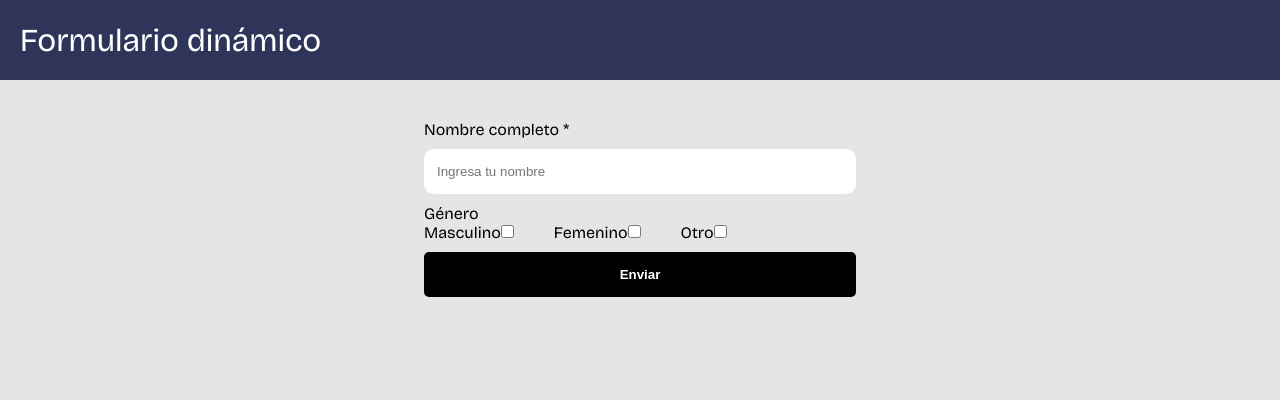
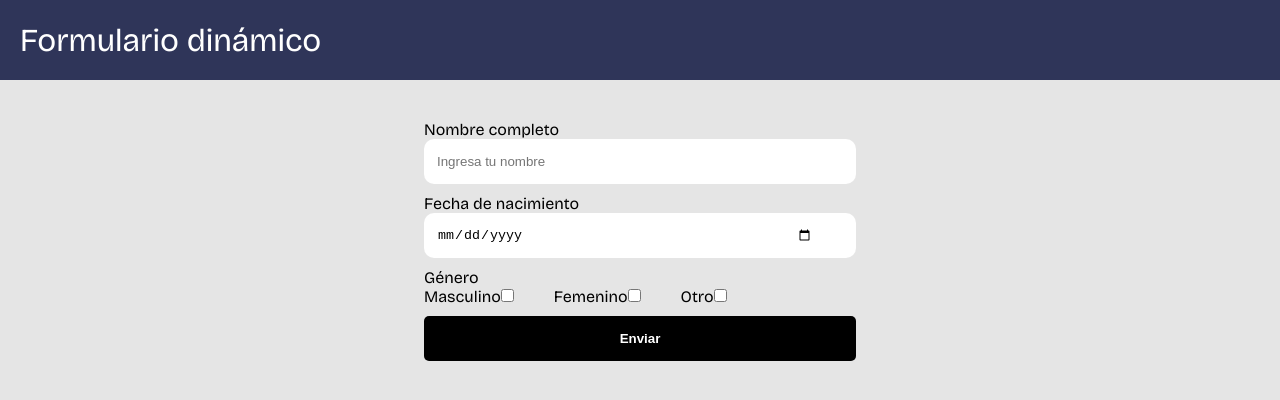
Before and after one commit to AAGS589/formulario_dinamico, a React (Vite) app: page / in a window 1280 px wide. Shown: the top 400 px of the page. Built offline with nearby package versions, Linux system fonts and the light colour scheme.

Commit message:
se aplico la reutilización del componente input

```diff
--- /dev/null
+++ b/src/components/ComponenteIntut.jsx
@@ -0,0 +1,19 @@
+import React, { Component } from 'react'
+import { FontAwesomeIcon } from '@fortawesome/react-fontawesome'
+import {GrupInputs, Input, Label, Error, IconoDeValidacion,} from '../elementos/Formulario';
+import { faCheck } from '@fortawesome/free-solid-svg-icons'
+
+function ComponenteInput({tipo, label, placeholder, name, mensajeError, expresionRegular}) {
+return (
+    <div>
+        <Label htmlFor={name}>{label}</Label>
+        <GrupInputs>
+            <Input type={tipo} placeholder={placeholder} id={name}/>
+            <IconoDeValidacion icon={faCheck} />
+        </GrupInputs>
+        <Error>mensajeError</Error>
+    </div>
+)
+}
+
+export default ComponenteInput
--- a/src/components/Form.jsx
+++ b/src/components/Form.jsx
@@ -1,7 +1,8 @@
 import React, { Component } from 'react'
 import { FontAwesomeIcon } from '@fortawesome/react-fontawesome'
-import { faCheck, faExclamation } from '@fortawesome/free-solid-svg-icons'
-import {Formulario, GrupInputs, Input, Label, Error, IconoDeValidacion, ContenedorGenero, ContentnpGenero, ContenedorBoton, Boton, ErrorLlenado, MensajeEnvio} from '../elementos/Formulario.jsx'
+import { faExclamation } from '@fortawesome/free-solid-svg-icons'
+import ComponenteInput from './ComponenteIntut.jsx'
+import {Formulario,  ContenedorGenero, Label, ContentnpGenero, ContenedorBoton, Boton, ErrorLlenado, MensajeEnvio} from '../elementos/Formulario.jsx'
 
 export class Form extends Component {
   render() {
@@ -9,12 +10,23 @@ export class Form extends Component {
       <>
       <main>
         <Formulario>
-          <Label htmlFor="nombre">Nombre completo *</Label>
-          <GrupInputs>
-            <Input type="text" placeholder='Ingresa tu nombre' id='nombre'/>
-            <IconoDeValidacion icon={faCheck} />
-          </GrupInputs>
-          <Error>Lorem ipsum dolor. Nobis vero sit corrupti.</Error>
+          <ComponenteInput
+            tipo='text'
+            label= "Nombre completo"
+            placeholder= 'Ingresa tu nombre'
+            name = 'nombre'
+            mensajeError = 'el nombre solo puede contener letras'
+            expresionRegular = ''
+          />
+
+          <ComponenteInput
+            tipo = 'date'
+            label= "Fecha de nacimiento"
+            placeholder= ''
+            name = 'date'
+            mensajeError= 'el formato de fecha debe ser: dd/mm/aaaa'
+            expresionRegular= ''
+          />
 
           <ContenedorGenero>
             <Label htmlFor=''>Género</Label>
```
